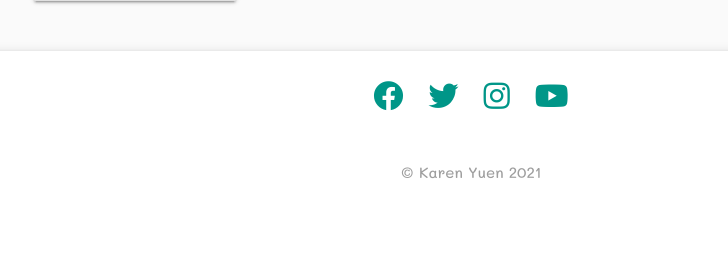
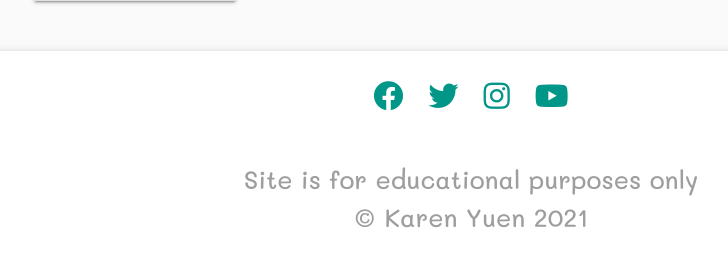
Before and after one commit to karzuin/jokes_library_MS3, a Flask app: page /food_jokes in a window 1280 px wide. Shown: the part 984-1240 px from the top of the page, without its empty margins (169-897 px from the left). Before the commit the page ends 1163 px from the top, so only its background shows below. Run offline with Flask 2, Linux system fonts and the light colour scheme; data that the repository does not hold is empty; some libraries are stand-ins or nearby versions.

Commit message:
Cleaning code

```diff
--- a/app.py
+++ b/app.py
@@ -18,10 +18,15 @@ app.secret_key = os.environ.get("SECRET_KEY")
 
 mongo = PyMongo(app)
 
+
 '''
-This function gets all the jokes from the database and renders them onto the homepage.
-If the user is signed in then their bookmarked jokes will also appear on the homepage
+This function gets all the jokes from the database and
+renders them onto the homepage.
+If the user is signed in then their bookmarked jokes will
+also appear on the homepage
 '''
+
+
 @app.route("/")
 @app.route("/get_jokes")
 def get_jokes():
@@ -39,9 +44,11 @@ def get_jokes():
 
 
 '''
-The coll_bookmarks function finds all the users bookmarked jokes
-to display on the collections page.
+The coll_bookmarks function finds all the users bookmarked
+jokes to display on the collections page.
 '''
+
+
 @app.route("/coll_bookmarks/<username>", methods=["GET", "POST"])
 def coll_bookmarks(username):
     # credit the following code to CI Tutor Johann
@@ -63,11 +70,12 @@ def coll_bookmarks(username):
         joke=joke)
 
 
+'''
+The search function searches through the jokes database matching
+the query keyword and renders the joke(s) onto the homepage.
+'''
 
-'''
-The search function searches through the jokes database matching the query keyword
-and renders the joke(s) onto the homepage.
-'''
+
 @app.route("/search", methods=["GET", "POST"])
 def search():
     query = request.form.get("query")
@@ -76,13 +84,22 @@ def search():
 
 
 '''
-The like function
+The like function finds and updates the joke id and adds one
+count each click.
 '''
+
+
 @app.route("/like/<joke_id>", methods=["GET", "POST"])
 def like(joke_id):
     joke = mongo.db.jokes.find_one_and_update(
         {"_id": ObjectId(joke_id)}, {"$inc": {"like": 1}})
     return redirect(url_for("get_jokes", joke=joke))
+
+
+'''
+The dislike function finds and updates the joke id and adds one
+count each click.
+'''
 
 
 @app.route("/dislike/<joke_id>", methods=["GET", "POST"])
@@ -93,8 +110,11 @@ def dislike(joke_id):
 
 
 '''
-The register function checks if the user already exists, if no, creates a new user for the database.
+The register function checks if the user already exists, if no,
+creates a new user for the database.
 '''
+
+
 @app.route("/register", methods=["GET", "POST"])
 def register():
     if request.method == "POST":
--- a/static/css/style.css
+++ b/static/css/style.css
@@ -53,6 +53,7 @@ nav ul a{
 /* Footer */
 .copyright {
     padding-bottom: 20px;
+    font-size: 25px;
 }
 
 /* MEDIA QUERIES for Mobile */
@@ -94,6 +95,11 @@ nav ul a{
     #counter {
         margin-left: 15px;
     }
+
+    .copyright {
+    font-size: 15px;
+    }
+
 }
 
 @media only screen and (min-width: 375px) {
@@ -134,6 +140,10 @@ nav ul a{
         margin-left: 15px;
     }
 
+    .copyright {
+    font-size: 15px;
+    }
+
 }
 
 @media only screen and (min-width: 425px) {
@@ -168,6 +178,10 @@ nav ul a{
 
     #counter {
         margin-left: 15px;
+    }
+
+    .copyright {
+    font-size: 15px;
     }
 
 }
@@ -206,6 +220,10 @@ nav ul a{
 
     #counter {
         margin-left: 15px;
+    }
+
+    .copyright {
+    font-size: 25px;
     }
 
 }
--- a/templates/base.html
+++ b/templates/base.html
@@ -108,7 +108,7 @@
                 </a>
             </div>
         </div>
-        <div class="col s12 copyright text-grey center"><strong> &copy; Karen Yuen </strong><span id="copyright"></span>
+        <div class="col s12 copyright text-grey center"><strong> Site is for educational purposes only <br> &copy; Karen Yuen </strong><span id="copyright"></span>
         </div>
     </footer>
 
```
Also changed, not shown: readme-images/allresponsive.png.
